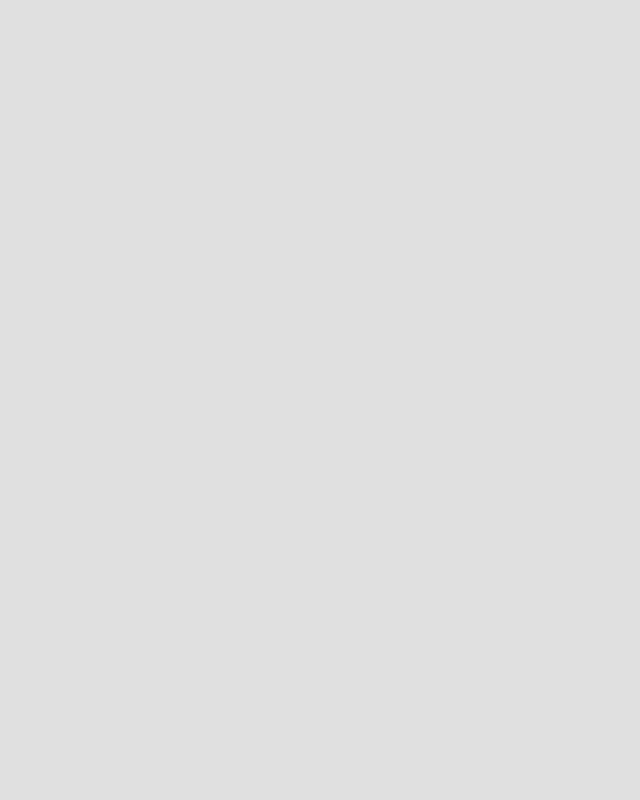
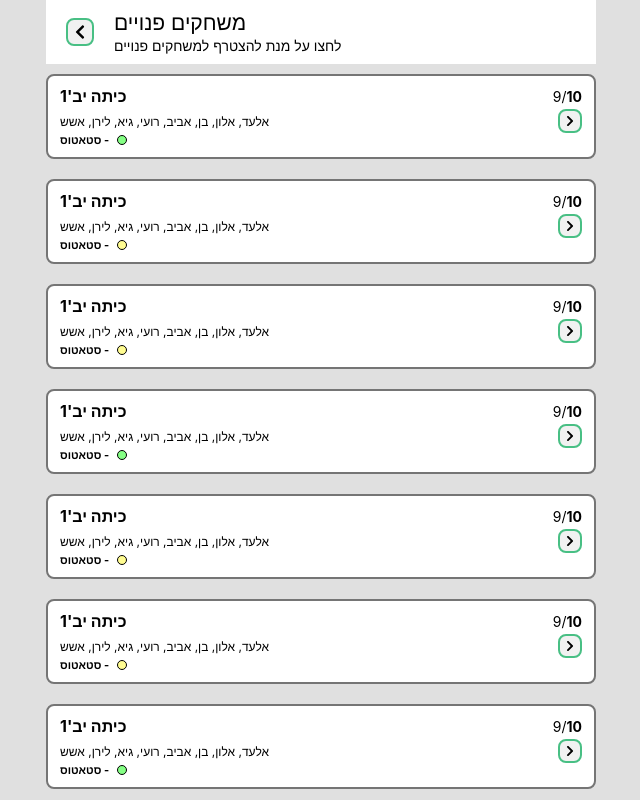
Before and after one commit to Adoobdoob71/ChemiFun_The_Sequel, a React (Create React App) app: page /home in a window 1280 px wide. Shown: the top 800 px of the page, without its empty margins (319-959 px from the left). Built offline with nearby package versions, Linux system fonts and the light colour scheme.

Commit message:
👌 IMPROVE: I NEED HELP CHOOSING THEME COLORS

```diff
--- a/src/App.tsx
+++ b/src/App.tsx
@@ -1,5 +1,6 @@
 import React from "react";
 import { BrowserRouter, Route, Switch } from "react-router-dom";
+import HomePage from "./screens/HomePage/HomePage";
 import SignInPage from "./screens/SignInPage/SignInPage";
 
 const App: React.FC = (props) => {
@@ -9,6 +10,9 @@ const App: React.FC = (props) => {
         <Route path="/" exact>
           <SignInPage />
         </Route>
+        <Route path="/home">
+          <HomePage />
+        </Route>
       </Switch>
     </BrowserRouter>
   );
--- a/src/components/index.tsx
+++ b/src/components/index.tsx
@@ -6,3 +6,5 @@ export { default as Button } from "./Button/Button";
 
 export { default as Header } from "./Header/Header";
 export { default as Alert } from "./Alert/Alert";
+
+export { default as GameItem } from "./GameItem/GameItem";
--- a/src/index.css
+++ b/src/index.css
@@ -1,8 +1,11 @@
+* {
+  box-sizing: border-box;
+}
+
 :root {
   font-size: 10px !important;
-  box-sizing: border-box;
-  --primary-color: #00ffcd;
-  --accent-color: #dc758f;
+  --primary-color: #48bf84;
+  --accent-color: #7fefbd;
   --background-color: #e0e0e0;
   --text-color: #000000;
   --surface-color: #ffffff;
@@ -14,9 +17,7 @@
   --error-color: #fa5555;
   --warning-color: #fffc91;
   --link-color: #2a6fb5;
-  --border-color: #959595;
-  --primary-color-darkened-1: #00ddbc;
-  --primary-color-darkened-2: #00ccab;
+  --on-surface-background-color: #f1f1f1;
 }
 
 body {
@@ -43,6 +44,10 @@ body {
 
 .font_extra_small {
   font-size: 1.2rem;
+}
+
+.font_tiny {
+  font-size: 1.1rem;
 }
 
 .flex {
@@ -89,7 +94,7 @@ body {
 .custom_input {
   outline: none;
   border: none;
-  border-bottom: 0.1rem solid var(--primary-color);
+  border-bottom: 0.15rem solid var(--primary-color);
   padding-inline: 1.4rem;
   padding-block: 1rem;
   border-top-right-radius: 0.6rem;
--- a/src/screens/SignInPage/SignInPage.tsx
+++ b/src/screens/SignInPage/SignInPage.tsx
@@ -1,18 +1,20 @@
 import React from "react";
-import { Alert, Column, Header } from "../../components";
+import { Alert, Column, Header, IconButton } from "../../components";
 import { FaChevronRight } from "react-icons/fa";
 import "./SignInPage.css";
+import { useHistory } from "react-router";
 
 const SignInPage: React.FC = ({}) => {
   const [nickname, setNickname] = React.useState<string>("");
-  const [alertVisible, setAlertVisible] = React.useState<boolean>(false);
   const [alertMessage, setAlertMessage] = React.useState<string>("");
+  const history = useHistory();
 
   const advanceToNextPage = () => {
     if (nickname.length === 0) {
-      setAlertMessage("לא הזנתם כינוי");
+      setAlertMessage("לא הוזן כינוי");
       return;
     }
+    history.push("/home");
   };
 
   const handleNickname = (event: React.ChangeEvent<HTMLInputElement>) =>
@@ -25,7 +27,12 @@ const SignInPage: React.FC = ({}) => {
           height: window.innerHeight,
         }}>
         <Header
-          right={<FaChevronRight color="var(--text-color)" size="1.4rem" />}
+          right={
+            <IconButton
+              icon={<FaChevronRight color="var(--text-color)" size="1.4rem" />}
+              onClick={advanceToNextPage}
+            />
+          }
           title="ברוכים הבאים לכימיכיף"
           subtitle="לחצו על הכפתור מימין על מנת להמשיך"
         />
@@ -34,7 +41,7 @@ const SignInPage: React.FC = ({}) => {
           <input
             value={nickname}
             onChange={handleNickname}
-            placeholder="Nickname"
+            placeholder="כינוי"
             className="custom_input font_medium"
           />
         </div>
--- /dev/null
+++ b/src/utils/classes.ts
@@ -0,0 +1,3 @@
+export interface Game {
+
+}
```
